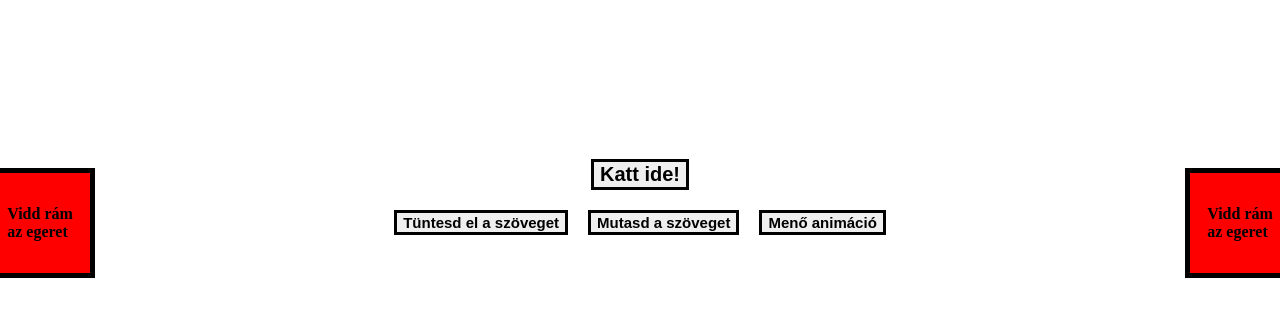
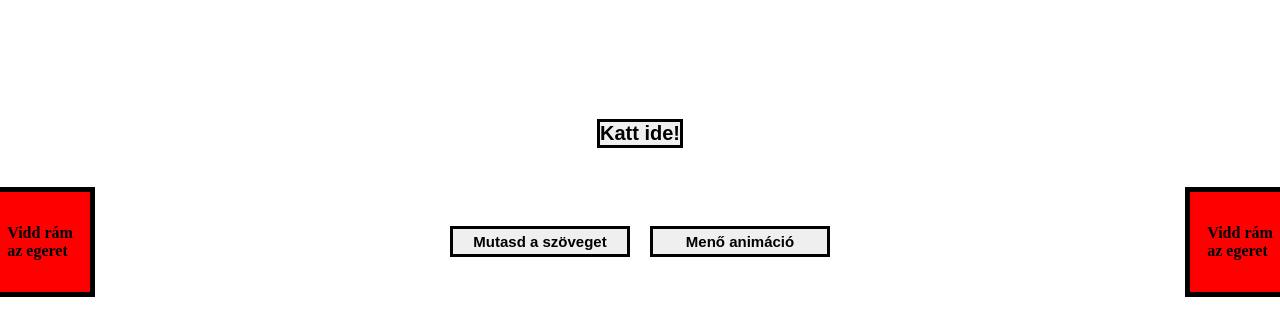
Before and after one commit to Fisztt/Bajusz-script, a plain HTML site: page Javascript gyakorlas/index.html in a window 1280 px wide. Both pictures are taken after a click on the button "Tüntesd el a szöveget". Drawn offline with Linux system fonts and the light colour scheme.

Commit message:
Add files via upload

```diff
--- a/Javascript gyakorlas/index.html
+++ b/Javascript gyakorlas/index.html
@@ -16,17 +16,13 @@
       <p id="suprise" class="suprise">Suprise</p>
       <div class="funkciok">
         <input
+          id="btn2"
           class="btn2"
           type="button"
           value="Tüntesd el a szöveget"
-          onclick="eltunes()"
-        />
-        <input
-          class="btn3"
-          type="button"
-          value="Mutasd a szöveget"
           onclick="mutasd()"
         />
+
         <div
           id="animate"
           onmouseover="animatemouseover(this)"
@@ -53,13 +49,15 @@
     </div>
     <script>
       function mutasd() {
-        document.getElementById("id1").style.visibility = "visible";
-        document.getElementById("suprise").style.visibility = "visible";
-      }
-
-      function eltunes() {
-        document.getElementById("id1").style.visibility = "hidden";
-        document.getElementById("suprise").style.visibility = "hidden";
+        if (document.getElementById("id1").style.visibility === "hidden") {
+          document.getElementById("id1").style.visibility = "visible";
+          document.getElementById("suprise").style.visibility = "visible";
+          document.getElementById("btn2").value = "Tüntesd el a szöveget";
+        } else {
+          document.getElementById("id1").style.visibility = "hidden";
+          document.getElementById("suprise").style.visibility = "hidden";
+          document.getElementById("btn2").value = "Mutasd a szöveget";
+        }
       }
       function animatemouseover(azam) {
         azam.innerHTML = "Köszi";
--- a/Javascript gyakorlas/valami.css
+++ b/Javascript gyakorlas/valami.css
@@ -1,3 +1,10 @@
+* {
+  padding: 0;
+  margin: 0;
+}
+body {
+  max-width: 100%;
+}
 .container {
   margin-top: 50px;
   position: relative;
@@ -9,10 +16,8 @@
   -webkit-text-stroke-color: rgba(0, 0, 0, 0.623);
   color: rgba(0, 0, 255, 0.616);
   font-size: 50px;
-  top: 85px;
-  left: 600px;
   display: flex;
-  position: fixed;
+  justify-content: center;
 }
 #animate {
   justify-content: center;
@@ -74,20 +79,18 @@ button {
   align-items: center;
 }
 .btn2 {
+  line-height: 25px;
+  width: 180px;
   margin-right: 20px;
   border: 3px solid black;
   font-weight: bolder;
   font-size: 15px;
 }
 
-.btn3 {
+.btn4 {
+  line-height: 25px;
+  width: 180px;
   border: 3px solid black;
   font-weight: bolder;
   font-size: 15px;
 }
-.btn4 {
-  margin-left: 20px;
-  border: 3px solid black;
-  font-weight: bolder;
-  font-size: 15px;
-}
```
